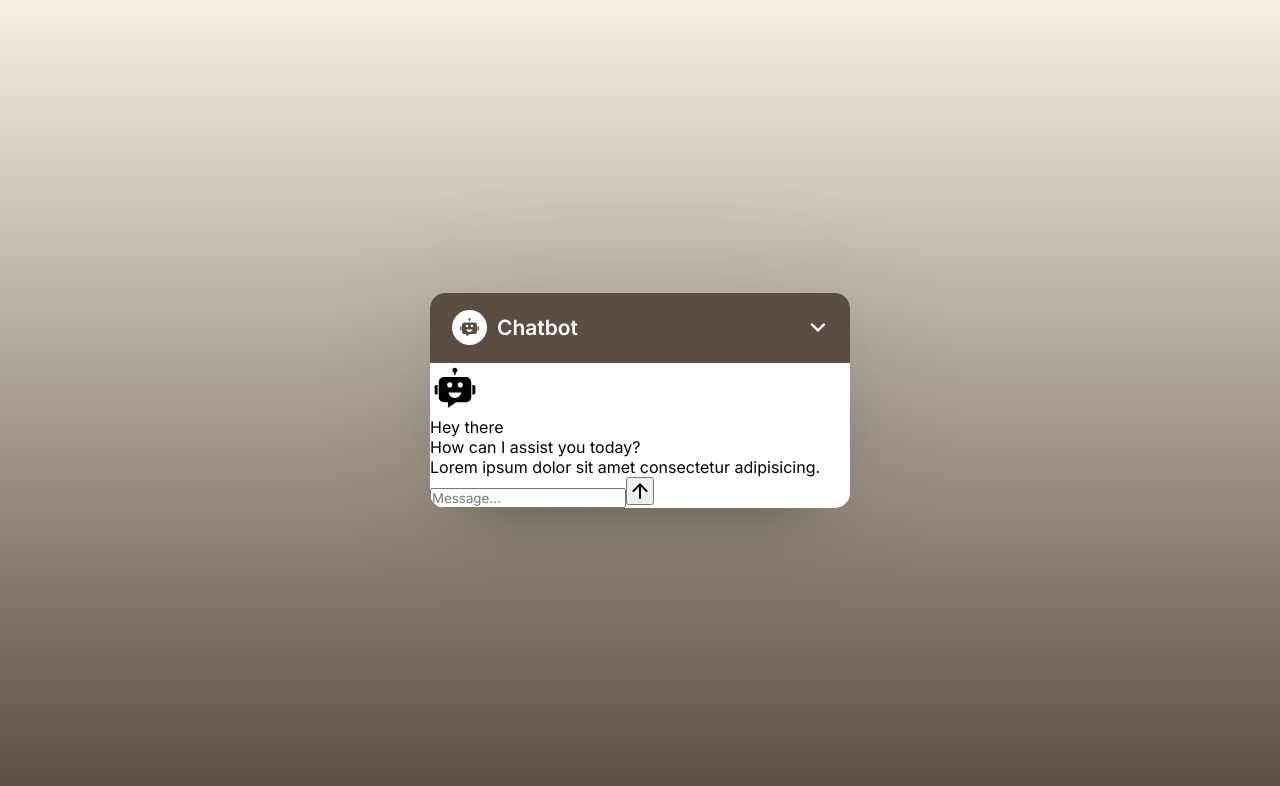
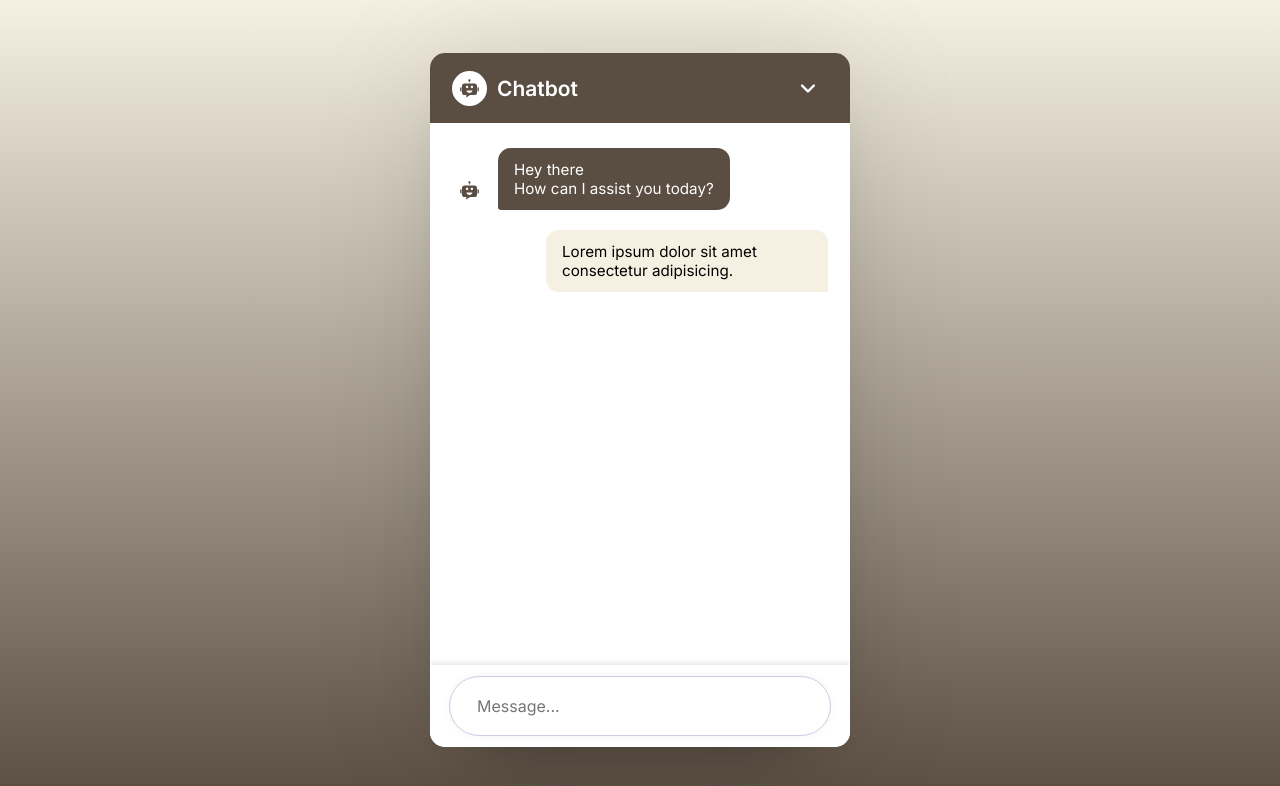
Before and after one commit to akhilshettyym/REACT, a React (Vite) app in the folder chat-bot/: page / in a window 1280 px wide. Shown: the top 786 px of the page. Built offline with nearby package versions, Linux system fonts and the light colour scheme.

Commit message:
Final css commit

```diff
--- a/chat-bot/index.html
+++ b/chat-bot/index.html
@@ -7,7 +7,7 @@
     <title>Chatbot</title>
 
     <!-- Linking Google Fonts for Icons -->
-    <link rel="stylesheet" href="https://fonts.googleapis.com/css2?family=Material+Symbols+Rounded:opsz,wght,FILL,GRAD@24,400,0,0" />
+    <link rel="stylesheet" href="https://fonts.googleapis.com/css2?family=Material+Symbols+Rounded:opsz,wght,FILL,GRAD@48,400,0,0" />
 
 
   </head>
--- a/chat-bot/src/index.css
+++ b/chat-bot/src/index.css
@@ -1,6 +1,5 @@
 /* Importing Google fonts - Inter */
-
-@import url('https://fonts.googleapis.com/css2?family=Inter:opsz,wght@14..32,100..900&display=swap');
+@import url('https://fonts.googleapis.com/css2?family=Inter:wght@100..900&display=swap');
 
 * {
   margin: 0;
@@ -16,7 +15,6 @@ body {
   align-items: center;
   min-height: 100vh;
   background: linear-gradient(#f5f0e1, #5a4d41);
-  /* color:aliceblue; */
 }
 
 .chatbot-popup {
@@ -25,7 +23,7 @@ body {
   background: #FFF;
   border-radius: 15px;
   box-shadow: 0 0 128px 0 rgba(0, 0, 0, 0.1),
-    0 32px 64px -48px rgba(0, 0, 0, 0.5);
+              0 32px 64px -48px rgba(0, 0, 0, 0.5);
 }
 
 .chatbot-popup .chat-header {
@@ -68,6 +66,140 @@ body {
   font-size: 1.9rem;
   padding-top: 2px;
   border-radius: 50%;
-  margin-right: -10px;
   background: #5a4d41;
+  transition: 0.2s ease;
 }
+
+.chat-header button:hover {
+  background: #4a3e35;
+}
+
+.chat-body {
+  display: flex;
+  flex-direction: column;
+  gap: 20px;
+  height: 460px;
+  margin-bottom: 82px;
+  overflow-y: auto;
+  padding: 25px 22px;
+  scrollbar-width: thin;
+  scrollbar-color: #5a4d41 transparent;
+}
+
+.chat-body .message {
+  display: flex;
+  gap: 11px;
+  align-items: center;
+}
+
+.chat-body .bot-message svg {
+  height: 35px;
+  width: 35px;
+  padding: 6px;
+  flex-shrink: 0;
+  fill: #5a4d41;
+  align-self: flex-end;
+  margin-bottom: 2px;
+  background: #FFF;
+  border-radius: 50%;
+}
+
+.chat-body .message .message-text {
+  padding: 12px 16px;
+  max-width: 75%;
+  word-wrap: break-word;
+  white-space: pre-line;
+  font-size: 0.95rem;
+}
+
+.chat-body .bot-message .message-text {
+  background: #5a4d41;
+  border-radius: 13px 13px 13px 3px;
+  color: #fff;
+}
+
+.chat-body .user-message {
+  flex-direction: column;
+  align-items: flex-end;
+}
+
+.chat-body .user-message .message-text {
+  color: black;
+  background: #f5f0e1;
+  border-radius: 13px 13px 3px 13px;
+}
+
+.chat-footer {
+  position: relative; /* Keep at the bottom without overlapping */
+  bottom: 0;
+  width: 100%;
+  height: auto;
+  background: #fff;
+  padding: 12px 20px;
+  box-shadow: 0px -2px 5px rgba(0, 0, 0, 0.1);
+}
+
+.chat-footer .chat-form {
+  display: flex;
+  align-items: center;
+  background: #fff;
+  border-radius: 32px;
+  outline: 1px solid #cccce5;
+  padding: 8px 12px;
+  width: 100%;
+  box-shadow: 0 0 8px rgba(0, 0, 0, 0.06);
+}
+
+.chat-footer .chat-form:focus-within {
+  outline: 2px solid #5a4d41;
+}
+
+.chat-form .message-input {
+  border: none;
+  outline: none;
+  flex-grow: 1;
+  background: none;
+  height: 25px;
+  padding: 0 15px;
+  font-size: 1rem;
+}
+
+.chat-form button {
+  height: 42px;
+  width: 42px;
+  border: none;
+  outline: none;
+  cursor: pointer;
+  font-size: 1.2rem;
+  color: #fff;
+  flex-shrink: 0;
+  border-radius: 50%;
+  background: #4b7bec;
+  display: flex;
+  align-items: center;
+  justify-content: center;
+  transition: 0.2s ease-in-out;
+  opacity: 0; /* Hide initially */
+  pointer-events: none; /* Disable clicks */
+}
+
+.chat-form button:hover {
+  background: #3867d6;
+}
+
+/* Show send button only when input has text */
+.chat-form .message-input:not(:placeholder-shown) ~ button {
+  opacity: 1;
+  pointer-events: auto;
+}
+
+/* Responsive Design */
+@media (max-width: 450px) {
+  .chatbot-popup {
+    width: 90%;
+  }
+
+  .chat-body {
+    height: 400px;
+  }
+}
```
